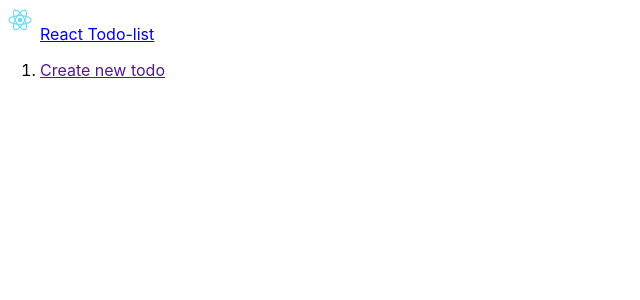
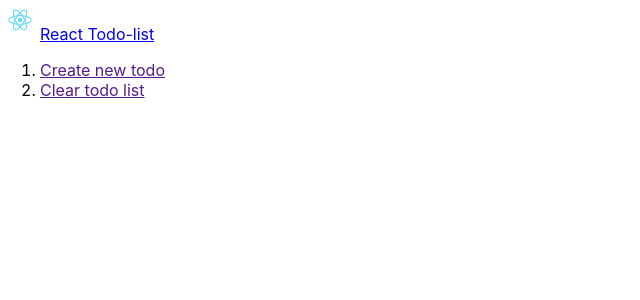
Before and after one commit to luis-c465/react-todo-list, a React (Create React App) app: page / in a window 1280 px wide. Shown: the top 300 px of the page, without its empty margins (0-640 px from the left). Built offline with nearby package versions, Linux system fonts and the light colour scheme.

Commit message:
Add clearTodo header item

```diff
--- a/src/SiteHeader.js
+++ b/src/SiteHeader.js
@@ -24,6 +24,11 @@ export default function SiteHeader(props) {
                     onClick={ () => props.addTodo() }
                     href=""
                 />
+                <SiteHeaderItem
+                    value="Clear todo list"
+                    onClick={() => props.clearTodo()}
+                    href=""
+                />
             </ol>
         </header>
     )
```
